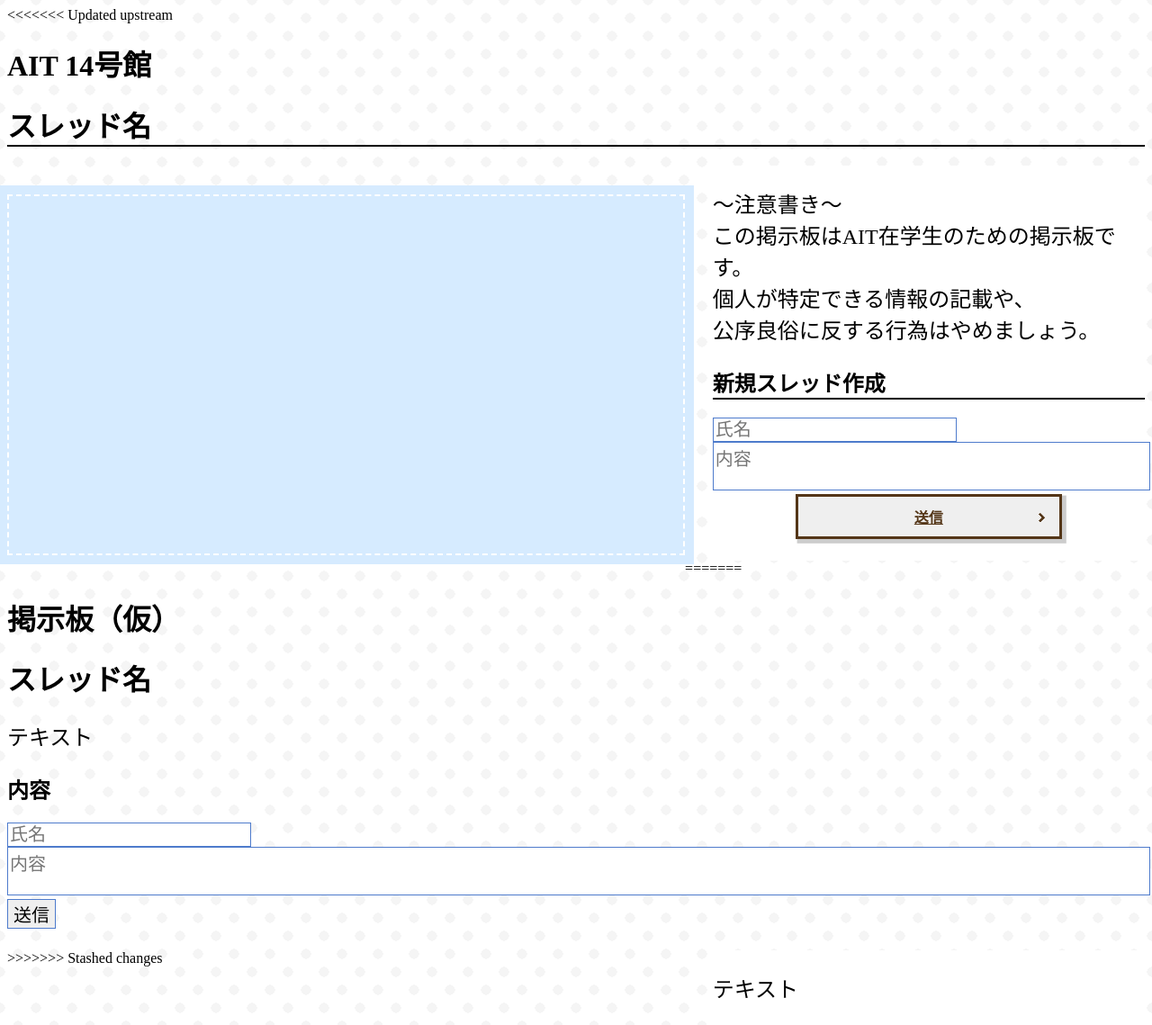
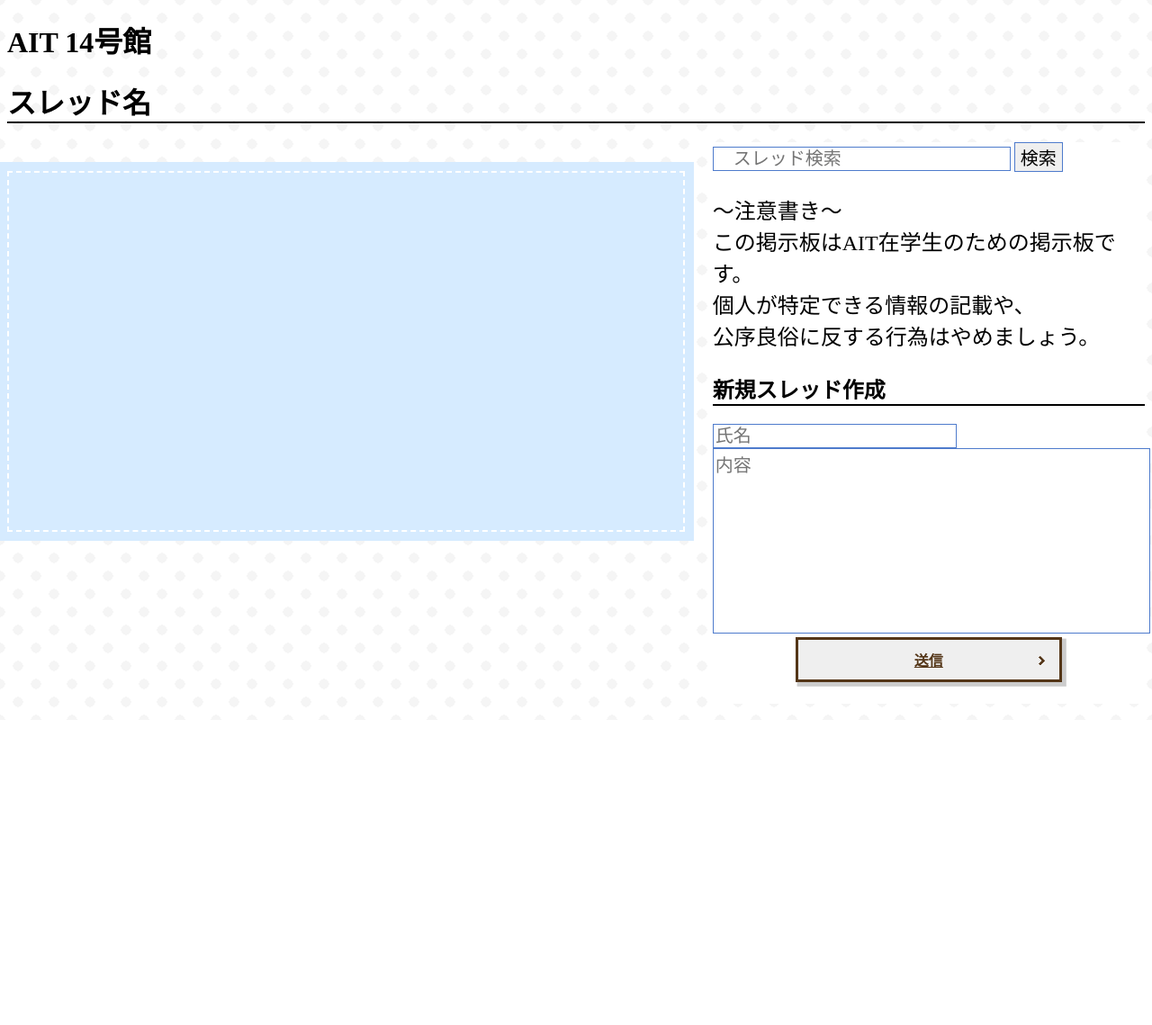
Before and after one commit to 2022AIT-OOP2-G11/ziyuukadai, a Flask app: page / in a window 1280 px wide. Shown: the whole page at 90% size. After the commit the page ends 763 px from the top, so only its background shows below. Run offline with Flask 2, Linux system fonts and the light colour scheme; data comes from the database, SQL or seed files in the repository.

Commit message:
検索バー　つけました

```diff
--- a/static/index.css
+++ b/static/index.css
@@ -30,6 +30,8 @@
   transform: translateX(100%); /*初期位置*/
 }
 
+
+
 p {
   zoom: 1.5;
   }
@@ -57,6 +59,7 @@
 
 textarea {
   border: #4e7bcc 1px solid;
+  height: 200px;
   width: 100%;
   font-size: 15pt;
   resize: none;
--- a/templates/index.html
+++ b/templates/index.html
@@ -1,7 +1,7 @@
 <!DOCTYPE html>
 <!--HTMLを記述する上で必須となる前置き-->
 <html>
-<<<<<<< Updated upstream
+
   <!--HTMLの文書の起点を表す記述-->
   <head>
     <!--ページ上には表示されない裏側の設定を記述するエリア-->
@@ -22,11 +22,11 @@
             <!--<p>テキストテキストテキストテキストテキストテキストテキストテキストテキストテキストテキストテキストテキストテキストテキストテキストテキストテキストテキストテキストテキストテキストテキストテキストテキストテキストテキストテキストテキストテキストテキストテキストテキストテキストテキストテキストテキストテキストテキストテキストテキストテキストテキストテキストテキストテキストテキストテキストテキストテキストテキストテキストテキストテキストテキストテキストテキストテキストテキストテキストテキストテキストテキストテキストテキストテキストテキストテキストテキストテキストテキストテキストテキストテキストテキストテキストテキストテキストテキストテキストテキストテキストテキストテキストテキストテキストテキストテキストテキストテキストテキストテキストテキストテキストテキストテキストテキストテキストテキストテキストテキストテキストテキストテキストテキストテキストテキストテキストテキストテキストテキストテキストテキストテキストテキストテキストテキストテキストテキストテキストテキストテキストテキストテキストテキストテキストテキストテキストテキストテキストテキストテキストテキストテキストテキストテキストテキストテキストテキストテキストテキストテキストテキストテキストテキストテキストテキストテキストテキストテキストテキストテキストテキストテキスト
               テキストテキストテキストテキストテキストテキストテキストテキストテキストテキストテキストテキストテキストテキストテキストテキストテキストテキストテキストテキストテキストテキストテキストテキストテキストテキストテキストテキストテキストテキストテキストテキストテキストテキストテキストテキストテキストテキストテキストテキストテキストテキストテキストテキストテキストテキストテキストテキストテキストテキストテキストテキストテキストテキストテキストテキストテキストテキストテキストテキストテキストテキストテキストテキストテキストテキストテキストテキストテキストテキストテキストテキストテキストテキストテキストテキストテキストテキストテキストテキストテキストテキストテキストテキストテキストテキストテキストテキストテキストテキストテキストテキストテキストテキストテキストテキストテキストテキストテキストテキストテキストテキストテキストテキストテキストテキストテキストテキストテキストテキストテキストテキストテキストテキストテキストテキストテキストテキストテキストテキストテキストテキストテキストテキストテキストテキストテキストテキストテキストテキストテキストテキストテキストテキストテキストテキストテキストテキストテキストテキストテキストテキストテキストテキストテキストテキストテキストテキストテキストテキストテキストテキストテキストテキスト
             </p>-->
-            {% for elem in comments%}
-            <div class="elem" id="elem{{comments["id"]}}">
-            <span>{{elem["ユーザ名"]}}</span> : {{elem["投稿時間"]}}
+            {% for elem in indexs%}
+            <div class="elem" id="elem{{indexs["id"]}}">
+            <span>{{elem["スレッド名"]}}</span> : {{elem["投稿時間"]}}
             <br>
-            {{elem["コメント"]}}
+            {{elem["内容"]}}
             </div>
             <br>
             {%endfor%}
@@ -48,6 +48,11 @@
 
     <nav>
         <div class="box">
+          <form method="get" action="#" class="search_container">
+            <input type="text" size="25" placeholder="　スレッド検索">
+            <input type="submit" value="検索">
+          </form>
+
           <p>〜注意書き〜</br>
           この掲示板はAIT在学生のための掲示板です。</br>
         個人が特定できる情報の記載や、</br>
@@ -71,41 +76,3 @@
     </nav>
   </body>
 </html>
-=======
-    <head>
-        <meta charset="utf-8">
-        <meta name="viewport" content="width=device-width,iinitial-scale=1">
-        <title>掲示板（仮）</title>
-        <link rel="stylesheet" href="index.css">
-    </head>
-
-    <body>
-        <div class="navigation"></div>
-        <h1>掲示板（仮）</h1>
-        <h1>スレッド名</h1>
-        </div>
-
-        <div class="box">
-            <p>テキスト</p>
-        </div>
-        <main>
-        <p>
-                <h2 class="form_right">内容</h2>
-            <input type="text" name="氏名" maxlength="10" placeholder="氏名"/>
-        </br>
-        <textarea name="comento" maxlength="100" placeholder="内容"></textarea>
-        </br>
-        <input class="button" type="submit" value="送信" />
-        </p>
-        </div>
-    </div>
-    <nav>
-        <div id="main">
-        <div class="box_left">
-            <p>テキスト</p>
-        </div>
-    </nav>
-</main>
-  </body>
-</html>
->>>>>>> Stashed changes
```
